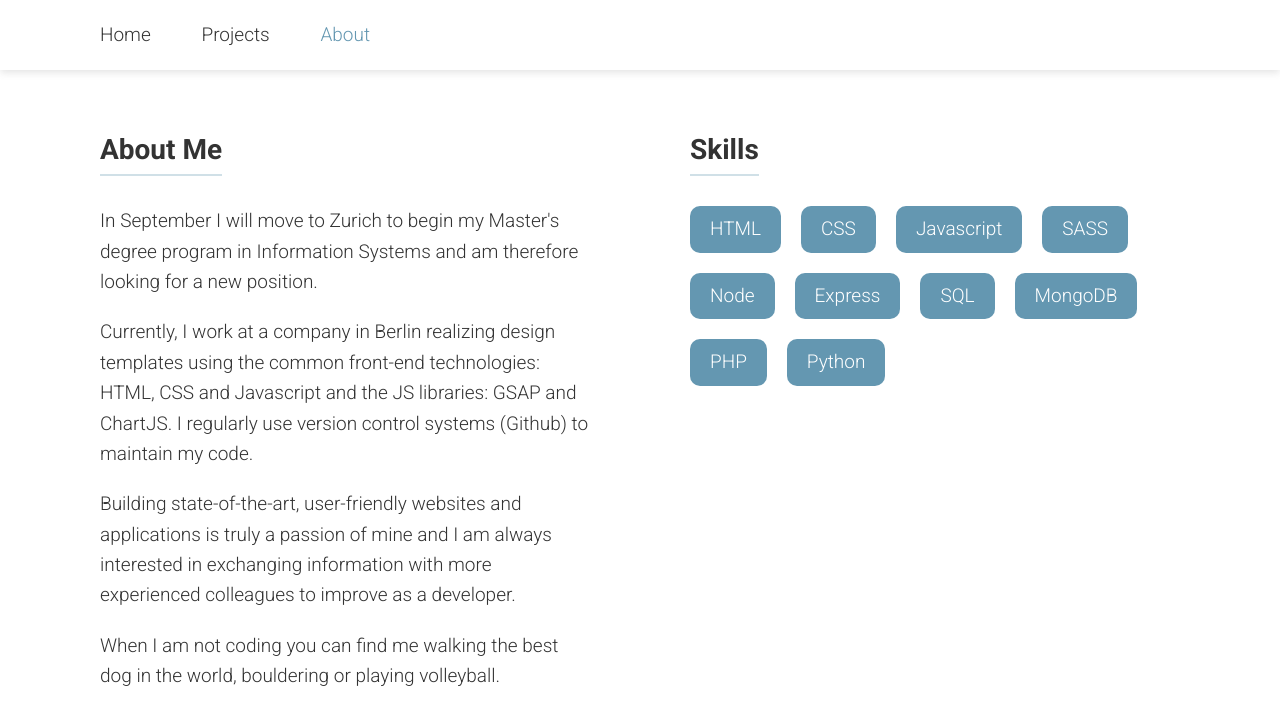
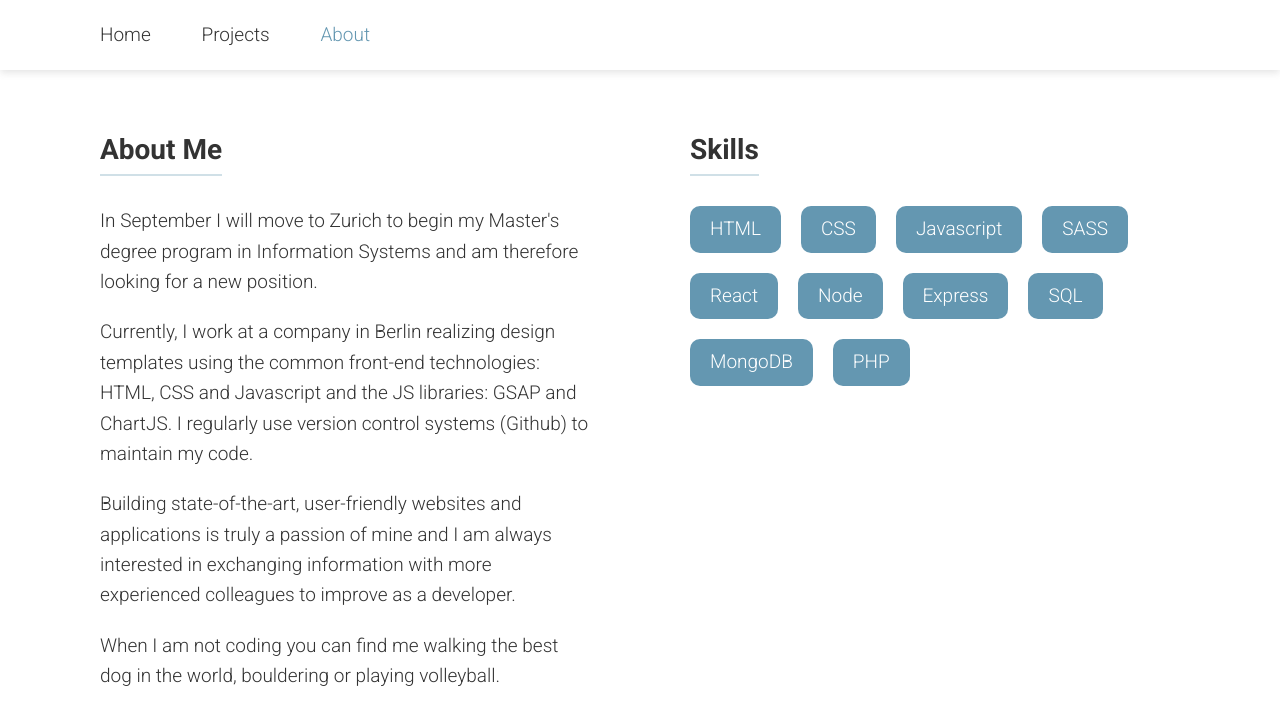
Before and after one commit to EmmaMuehlberger/Portfolio, a React (Create React App) app: page /about in a window 1280 px wide. Shown: the top 724 px of the page. Built offline with nearby package versions, Linux system fonts and the light colour scheme; the HTML template or start-up script is replaced by a standard one.

Commit message:
Update About.jsx

```diff
--- a/src/pages/About/About.jsx
+++ b/src/pages/About/About.jsx
@@ -31,12 +31,12 @@ const About = () => {
                     <li>CSS</li>
                     <li>Javascript</li>
                     <li>SASS</li>
+                    <li>React</li>
                     <li>Node</li>
                     <li>Express</li>
                     <li>SQL</li>
                     <li>MongoDB</li>
                     <li>PHP</li>
-                    <li>Python</li>
                 </ul>
             </div>
         </div>
```
